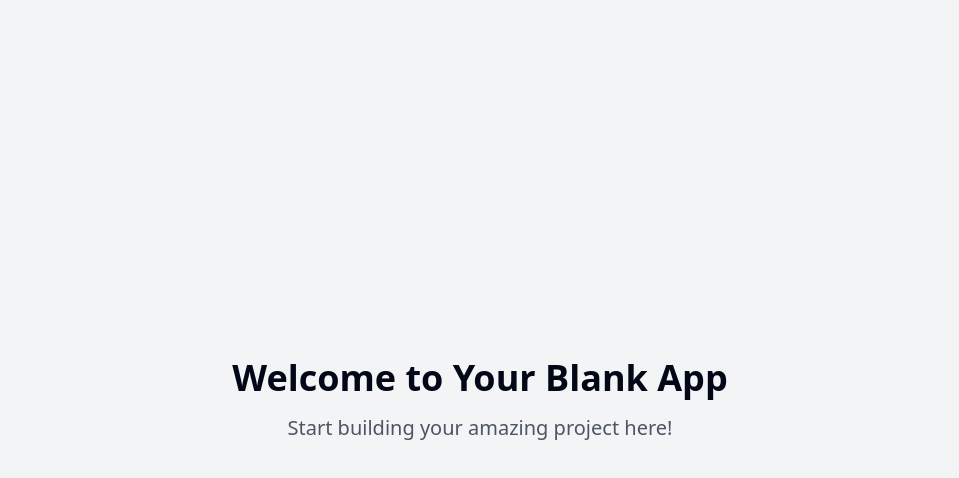
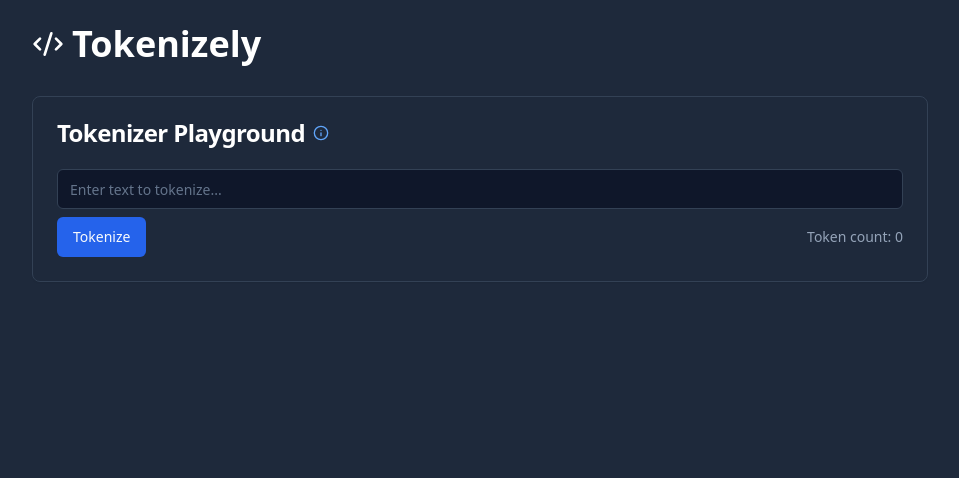
Before and after one commit to dheer629/tokenizely, a React (Vite) app: page / in a window 1280 px wide. Shown: the top 478 px of the page, without its empty margins (160-1119 px from the left). Built offline with nearby package versions, Linux system fonts and the light colour scheme.

Commit message:
Start project setup
Initialized the project and set up the necessary files and configurations to begin development.
[skip gpt_engineer]

```diff
--- a/src/pages/Index.tsx
+++ b/src/pages/Index.tsx
@@ -1,11 +1,88 @@
-// Update this page (the content is just a fallback if you fail to update the page)
+import { useState } from "react";
+import { Card, CardContent, CardHeader, CardTitle } from "@/components/ui/card";
+import { Button } from "@/components/ui/button";
+import { Input } from "@/components/ui/input";
+import { Code2, Info } from "lucide-react";
+import {
+  Tooltip,
+  TooltipContent,
+  TooltipTrigger,
+} from "@/components/ui/tooltip";
 
 const Index = () => {
+  const [inputText, setInputText] = useState("");
+  const [tokens, setTokens] = useState<string[]>([]);
+  const [tokenCount, setTokenCount] = useState(0);
+
+  const handleTokenize = () => {
+    // Placeholder tokenization - will be replaced with DeepSeek API
+    const simpleTokens = inputText.split(" ").filter(token => token.length > 0);
+    setTokens(simpleTokens);
+    setTokenCount(simpleTokens.length);
+  };
+
   return (
-    <div className="min-h-screen flex items-center justify-center bg-gray-100">
-      <div className="text-center">
-        <h1 className="text-4xl font-bold mb-4">Welcome to Your Blank App</h1>
-        <p className="text-xl text-gray-600">Start building your amazing project here!</p>
+    <div className="min-h-screen bg-[#1E293B] p-6">
+      <div className="max-w-4xl mx-auto space-y-6">
+        <h1 className="text-4xl font-bold text-white mb-8 flex items-center gap-2">
+          <Code2 className="h-8 w-8" />
+          Tokenizely
+        </h1>
+
+        <Card className="bg-slate-800 border-slate-700">
+          <CardHeader>
+            <CardTitle className="text-white flex items-center gap-2">
+              Tokenizer Playground
+              <Tooltip>
+                <TooltipTrigger>
+                  <Info className="h-4 w-4 text-blue-400" />
+                </TooltipTrigger>
+                <TooltipContent>
+                  Enter text to see how it's broken down into tokens
+                </TooltipContent>
+              </Tooltip>
+            </CardTitle>
+          </CardHeader>
+          <CardContent className="space-y-4">
+            <div className="space-y-2">
+              <Input
+                placeholder="Enter text to tokenize..."
+                value={inputText}
+                onChange={(e) => setInputText(e.target.value)}
+                className="bg-slate-900 border-slate-700 text-white"
+              />
+              <div className="flex justify-between items-center">
+                <Button
+                  onClick={handleTokenize}
+                  className="bg-blue-600 hover:bg-blue-700"
+                >
+                  Tokenize
+                </Button>
+                <span className="text-sm text-slate-400">
+                  Token count: {tokenCount}
+                </span>
+              </div>
+            </div>
+
+            {tokens.length > 0 && (
+              <div className="bg-slate-900 p-4 rounded-lg">
+                <h3 className="text-sm font-medium text-slate-400 mb-2">
+                  Tokens:
+                </h3>
+                <div className="flex flex-wrap gap-2">
+                  {tokens.map((token, index) => (
+                    <span
+                      key={index}
+                      className="px-2 py-1 bg-slate-700 rounded text-blue-400 font-mono text-sm"
+                    >
+                      {token}
+                    </span>
+                  ))}
+                </div>
+              </div>
+            )}
+          </CardContent>
+        </Card>
       </div>
     </div>
   );
```
